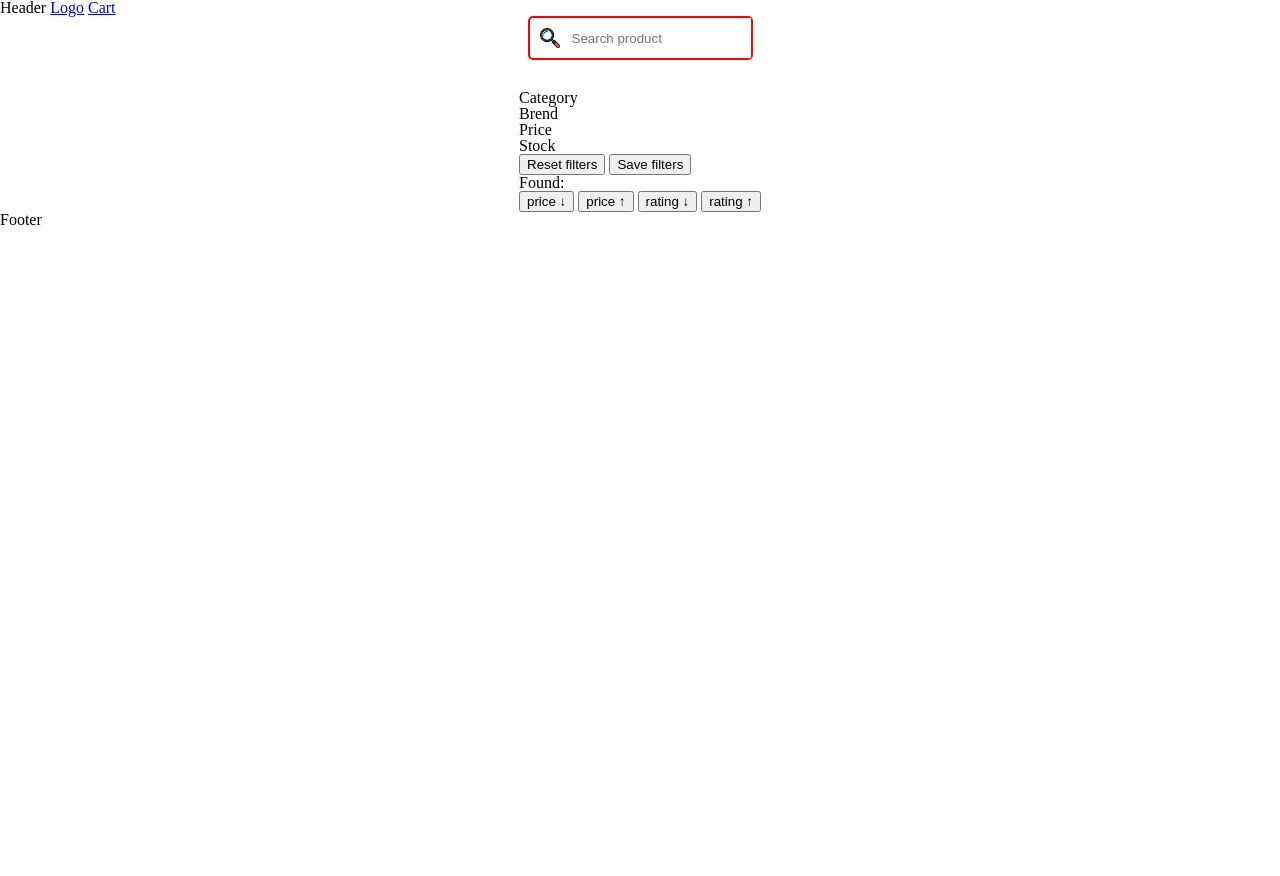
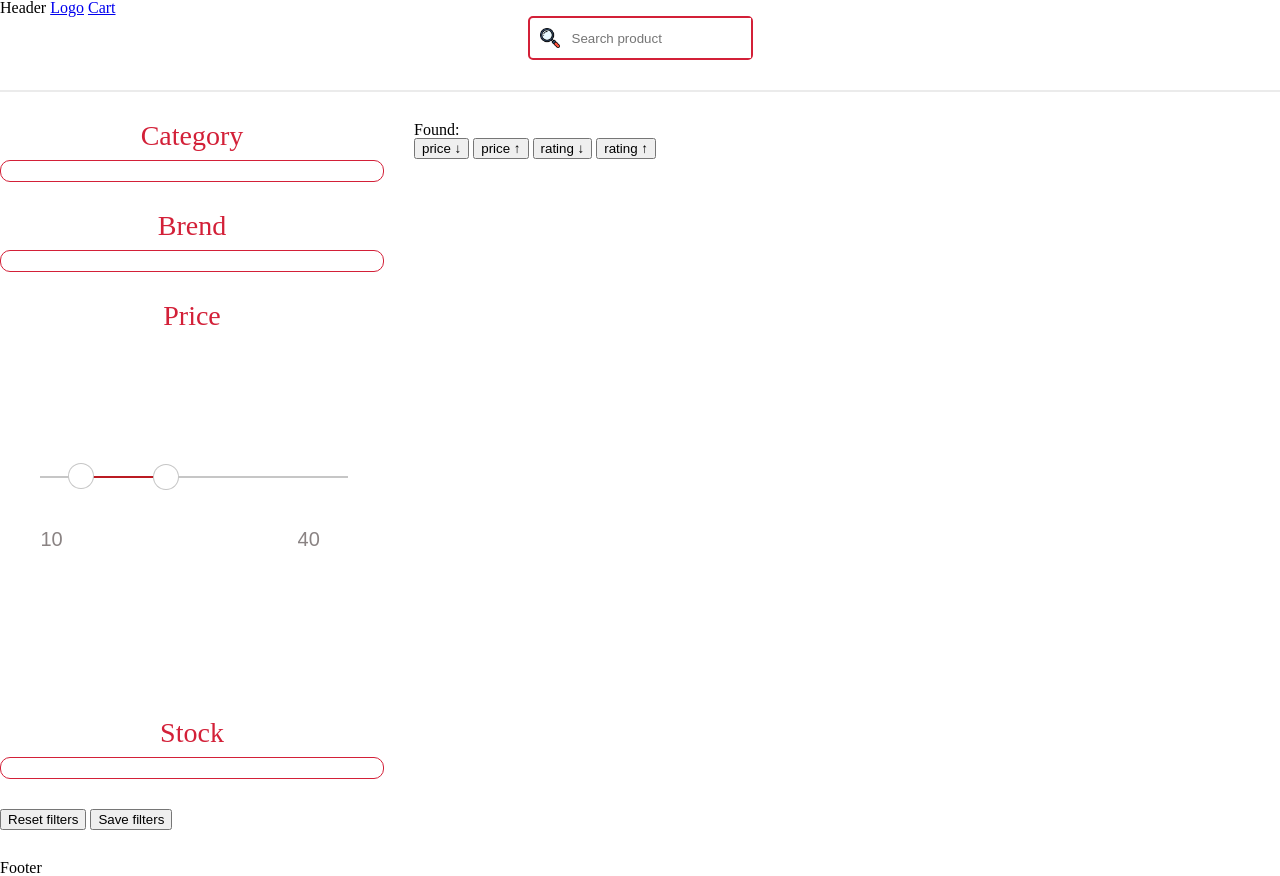
Before and after one commit to Julia-yes/Online-store, a website built with webpack: page index.html in a window 1280 px wide. Before the commit the page ends 800 px from the top, so only its background shows below. Built offline with nearby package versions, Linux system fonts and the light colour scheme.

Commit message:
feat: add range functionality

```diff
--- /dev/null
+++ b/src/components/range.ts
@@ -0,0 +1,118 @@
+function renderRange(): void {
+  const rangePlace = document.querySelector(".filter__range");
+  if (rangePlace) {
+    rangePlace.innerHTML = `<div class="range_container">
+    <div class="sliders_control">
+        <input id="fromSlider" type="range" value="10" min="0" max="100"/>
+        <input id="toSlider" type="range" value="40" min="0" max="100"/>
+    </div>
+    <div class="form_control">
+        <div class="form_control_container">
+            <input class="form_control_container__time__input" type="number" id="fromInput" value="10" min="0" max="100"/>
+        </div>
+        <div class="form_control_container">
+            <input class="form_control_container__time__input" type="number" id="toInput" value="40" min="0" max="100"/>
+        </div>
+    </div>
+</div>`
+  }
+
+}
+
+renderRange();
+
+const fromSlider: HTMLInputElement | null = document.querySelector('#fromSlider');
+const toSlider: HTMLInputElement | null = document.querySelector('#toSlider');
+const fromInput: HTMLInputElement | null = document.querySelector('#fromInput');
+const toInput: HTMLInputElement | null = document.querySelector('#toInput');
+fillSlider(fromSlider, toSlider, '#C6C6C6', '#bb1b23', toSlider);
+setToggleAccessible(toSlider);
+
+if (fromSlider && toSlider && fromInput && toInput) {
+  (fromSlider as HTMLInputElement).oninput = () => controlFromSlider(fromSlider, toSlider, fromInput);
+  (toSlider as HTMLInputElement).oninput = () => controlToSlider(fromSlider, toSlider, toInput);
+  (fromInput as HTMLInputElement).oninput = () => controlFromInput(fromSlider, fromInput, toInput, toSlider);
+  (toInput as HTMLInputElement).oninput = () => controlToInput(toSlider, fromInput, toInput, toSlider);
+}
+
+
+
+function controlFromInput(fromSlider: HTMLInputElement , fromInput: HTMLInputElement , toInput: HTMLInputElement , controlSlider: HTMLInputElement ): void {
+  const [from, to] = getParsed(fromInput, toInput);
+  fillSlider(fromInput, toInput, '#C6C6C6', '#bb1b23', controlSlider);
+  if (from > to) {
+      fromSlider.value = String(to);
+      fromInput.value = String(to);
+  } else {
+      fromSlider.value = String(from);
+  }
+}
+
+function controlToInput(toSlider: HTMLInputElement, fromInput: HTMLInputElement, toInput: HTMLInputElement, controlSlider: HTMLInputElement) {
+  const [from, to] = getParsed(fromInput, toInput);
+  fillSlider(fromInput, toInput, '#C6C6C6', '#bb1b23', controlSlider);
+  setToggleAccessible(toInput);
+  if (from <= to) {
+      toSlider.value = String(to);
+      toInput.value = String(to);
+  } else {
+      toInput.value = String(from);
+  }
+}
+
+function controlFromSlider(fromSlider: HTMLInputElement, toSlider: HTMLInputElement, fromInput: HTMLInputElement) {
+const [from, to] = getParsed(fromSlider, toSlider);
+fillSlider(fromSlider, toSlider, '#C6C6C6', '#bb1b23', toSlider);
+if (from > to) {
+  fromSlider.value = String(to);
+  fromInput.value = String(to);
+} else {
+  fromInput.value = String(from);
+}
+}
+
+function controlToSlider(fromSlider: HTMLInputElement, toSlider: HTMLInputElement, toInput: HTMLInputElement) {
+const [from, to] = getParsed(fromSlider, toSlider);
+fillSlider(fromSlider, toSlider, '#C6C6C6', '#bb1b23', toSlider);
+setToggleAccessible(toSlider);
+if (from <= to) {
+  toSlider.value = String(to);
+  toInput.value = String(to);
+} else {
+  toInput.value = String(from);
+  toSlider.value = String(from);
+}
+}
+
+function getParsed(currentFrom: HTMLInputElement, currentTo: HTMLInputElement) {
+const from = parseInt(currentFrom.value, 10);
+const to = parseInt(currentTo.value, 10);
+return [from, to];
+}
+
+function fillSlider(from: HTMLInputElement | null, to: HTMLInputElement | null, sliderColor:string, rangeColor: string, controlSlider: HTMLInputElement | null) {
+  if (from && to && controlSlider) {
+    const rangeDistance = Number(to.max)-Number(to.min);
+    const fromPosition = Number(from.value) - Number(to.min);
+    const toPosition = Number(to.value) - Number(to.min);
+    controlSlider.style.background = `linear-gradient(
+      to right,
+      ${sliderColor} 0%,
+      ${sliderColor} ${(fromPosition)/(rangeDistance)*100}%,
+      ${rangeColor} ${((fromPosition)/(rangeDistance))*100}%,
+      ${rangeColor} ${(toPosition)/(rangeDistance)*100}%,
+      ${sliderColor} ${(toPosition)/(rangeDistance)*100}%,
+      ${sliderColor} 100%)`;
+  }
+}
+
+function setToggleAccessible(currentTarget: HTMLInputElement|null) {
+  const toSlider = document.querySelector('#toSlider');
+  if (currentTarget && Number(currentTarget.value) <= 0 && toSlider) {
+    (toSlider as HTMLElement).style.zIndex = String(2);
+  } else {
+    if (toSlider) {
+      (toSlider as HTMLElement).style.zIndex = String(0);
+    }
+  }
+}
--- a/src/components/store-page.ts
+++ b/src/components/store-page.ts
@@ -1,7 +1,7 @@
 export function renderStorePage() : void {
   const content = document.querySelector('.main');
   if (content) {
-    content.innerHTML = `<main class = 'main'>
+    content.innerHTML = `
     <article class='store__page store'>
       <div class='store__search search'>
         <div class='search__block'>
@@ -11,23 +11,23 @@ export function renderStorePage() : void {
       </div>
       <div class='store__main'>
         <aside class='store__filters filter'>
-          <div class='filter__category'>
+          <div class='filter__item filter__category'>
             <div class='filter__title'>Category</div>
-            <div class='filter__area></div>
+            <div class='filter__area'></div>
           </div>
-          <div class='filter__brend'>
+          <div class='filter__item filter__brend'>
             <div class='filter__title'>Brend</div>
-            <div class='filter__area></div>
+            <div class='filter__area'></div>
           </div>
-          <div class='filter__price'>
+          <div class='filter__item filter__price'>
             <div class='filter__title'>Price</div>
-            <div class='filter__area></div>
+            <div class='filter__range'></div>
           </div>
-          <div class='filter__stock'>
+          <div class='filter__item filter__stock'>
             <div class='filter__title'>Stock</div>
-            <div class='filter__area></div>
+            <div class='filter__area'></div>
           </div>
-          <div class='filter__buttons'>
+          <div class='filter__item filter__buttons'>
             <button class='filter__button button'>Reset filters</button>
             <button class='filter__button button'>Save filters</button>
           </div>
@@ -52,6 +52,6 @@ export function renderStorePage() : void {
         </section>
       </div>
     </article>
-  </main>`
+  `
   }
 }
--- a/src/index.scss
+++ b/src/index.scss
@@ -2,6 +2,9 @@
 @import './sass/base/_reset.scss';
 @import './sass/components/_button.scss';
 @import './sass/components/_search.scss';
+@import './sass/components/_store.scss';
+@import './sass/components/_filter.scss';
+@import './sass/components/_range.scss';
 @import './sass/layout/_footer.scss';
 @import './sass/layout/_store.scss';
 @import './sass/pages/_main.scss';
--- a/src/index.ts
+++ b/src/index.ts
@@ -5,3 +5,4 @@ import './components/store-page';
 import './components/error-page';
 import './components/cart-page';
 import './components/product-page';
+import './components/range';
--- a/src/sass/abstracts/_constants.scss
+++ b/src/sass/abstracts/_constants.scss
@@ -1 +1,2 @@
-$border-color: 1;
+$red: #d32038;
+$gray: #ebebeb;
--- /dev/null
+++ b/src/sass/components/_filter.scss
@@ -0,0 +1,20 @@
+.filter {
+  width: 30%;
+
+  &__item {
+    padding-bottom: 30px;
+  }
+
+  &__title {
+    color: $red;
+    font-size: 28px;
+    padding-bottom: 10px;
+    text-align: center;
+  }
+
+  &__area {
+    padding: 10px;
+    border: 1px solid $red;
+    border-radius: 10px;
+  }
+}
--- /dev/null
+++ b/src/sass/components/_range.scss
@@ -0,0 +1,78 @@
+.range_container {
+  display: flex;
+  flex-direction: column;
+  width: 80%;
+  margin: 35% auto;
+}
+
+.sliders_control {
+  position: relative;
+  min-height: 50px;
+}
+
+.form_control {
+  position: relative;
+  display: flex;
+  justify-content: space-between;
+  font-size: 24px;
+  color: #635a5a;
+}
+
+input[type=range]::-webkit-slider-thumb {
+  -webkit-appearance: none;
+  pointer-events: all;
+  width: 24px;
+  height: 24px;
+  background-color: #fff;
+  border-radius: 50%;
+  box-shadow: 0 0 0 1px #C6C6C6;
+  cursor: pointer;
+}
+
+input[type=range]::-moz-range-thumb {
+  -webkit-appearance: none;
+  pointer-events: all;
+  width: 24px;
+  height: 24px;
+  background-color: #fff;
+  border-radius: 50%;
+  box-shadow: 0 0 0 1px #C6C6C6;
+  cursor: pointer;
+}
+
+input[type=range]::-webkit-slider-thumb:hover {
+  background: #f7f7f7;
+}
+
+input[type=range]::-webkit-slider-thumb:active {
+  box-shadow: inset 0 0 3px $red, 0 0 9px $red;
+  -webkit-box-shadow: inset 0 0 3px $red, 0 0 9px $red;
+}
+
+input[type=number] {
+  color: #8a8383;
+  width: 50px;
+  height: 30px;
+  font-size: 20px;
+  border: none;
+}
+
+input[type=number]::-webkit-inner-spin-button,
+input[type=number]::-webkit-outer-spin-button {
+  -webkit-appearance: none;
+}
+
+input[type="range"] {
+  -webkit-appearance: none;
+  appearance: none;
+  height: 2px;
+  width: 100%;
+  position: absolute;
+  background-color: #C6C6C6;
+  pointer-events: none;
+}
+
+#fromSlider {
+  height: 0;
+  z-index: 1;
+}
--- a/src/sass/components/_search.scss
+++ b/src/sass/components/_search.scss
@@ -1,10 +1,16 @@
 .search {
   display: flex;
   flex-direction: row;
+  align-items: center;
+  justify-content: center;
+  padding-bottom: 30px;
+  width: 100%;
+  border-bottom: 2px solid $gray;
+
   &__block {
     display: flex;
     flex-direction: row;
-    border: 2px solid red;
+    border: 2px solid $red;
     border-radius: 5px;
   }
 
--- /dev/null
+++ b/src/sass/components/_store.scss
@@ -0,0 +1,8 @@
+.store {
+  &__main {
+    display: flex;
+    flex-direction: row;
+    gap: 30px;
+    width: 100%;
+  }
+}
```
Also changed, not shown: dist/index.js.
